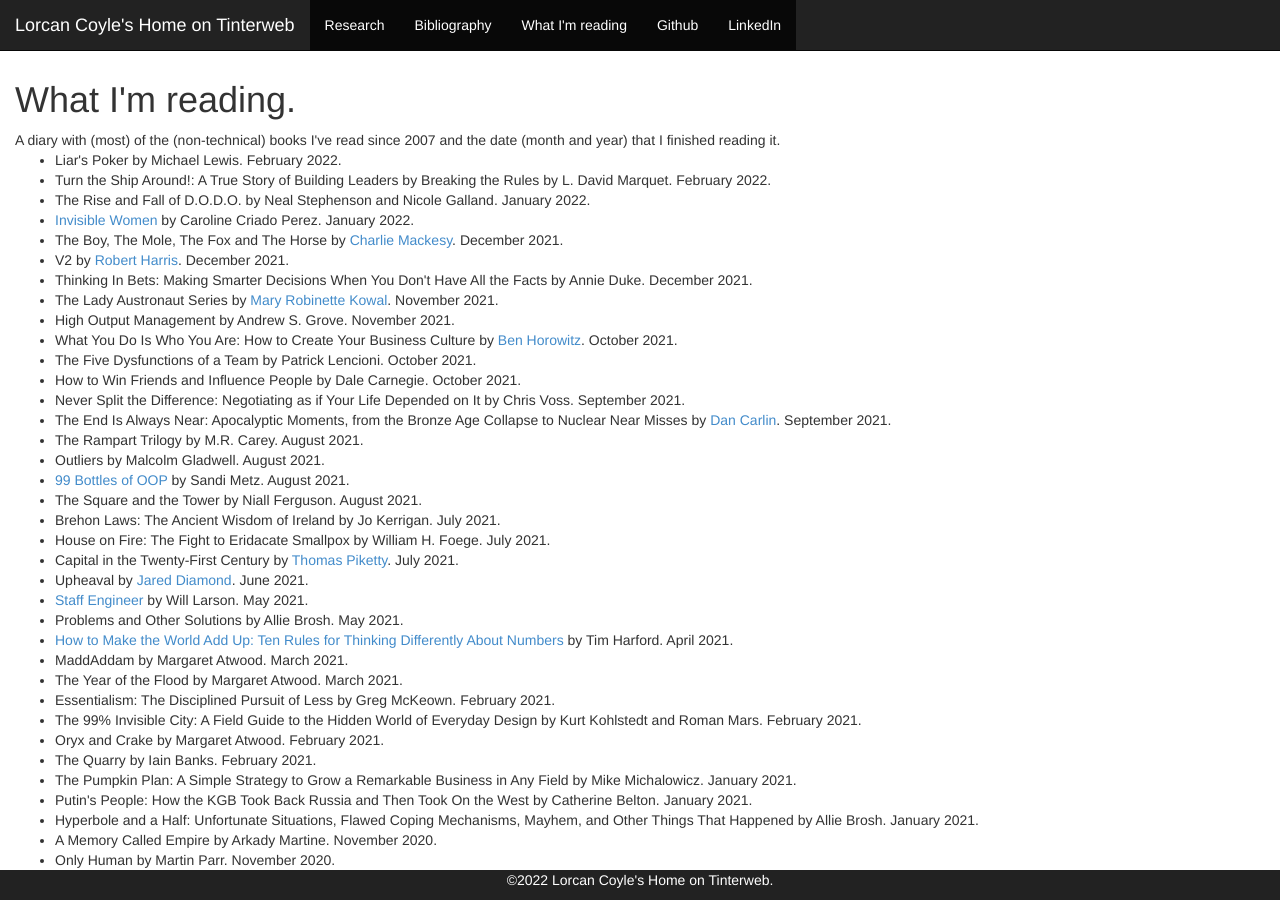
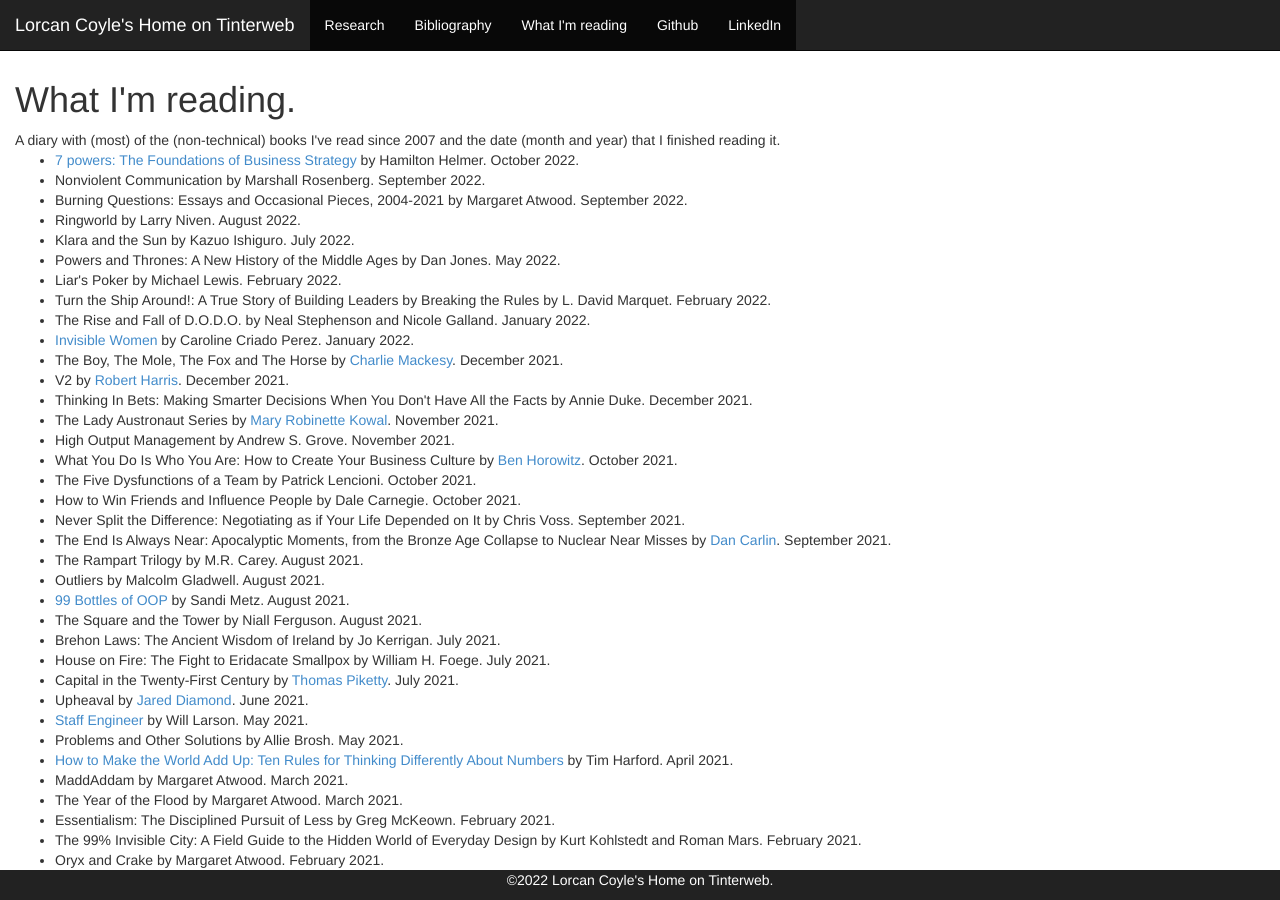
Before and after one commit to lorcan/lorcan.github.io, a Jekyll site: the page built from books.html, in a window 1280 px wide and 900 px high. Built offline with Jekyll 4.4.1, drawn with Linux system fonts in a browser that asks for light colours.

Commit message:
Reading list up to Oct 2022

```diff
--- a/books.html
+++ b/books.html
@@ -5,6 +5,12 @@
 <h1>What I'm reading.</h1>
 A diary with (most) of the (non-technical) books I've read since 2007 and the date (month and year) that I finished reading it.
 <ul>
+<li><a href="https://7powers.com/">7 powers: The Foundations of Business Strategy</a> by Hamilton Helmer. October 2022.</li>
+<li>Nonviolent Communication by Marshall Rosenberg. September 2022.</li>
+<li>Burning Questions: Essays and Occasional Pieces, 2004-2021 by Margaret Atwood. September 2022.</li>
+<li>Ringworld by Larry Niven. August 2022.</li>
+<li>Klara and the Sun by Kazuo Ishiguro. July 2022.</li>
+<li>Powers and Thrones: A New History of the Middle Ages by Dan Jones. May 2022.</li>
 <li>Liar's Poker by Michael Lewis. February 2022.</li>
 <li>Turn the Ship Around!: A True Story of Building Leaders by Breaking the Rules by L. David Marquet. February 2022.</li>
 <li>The Rise and Fall of D.O.D.O. by Neal Stephenson and Nicole Galland. January 2022.</li>
```
